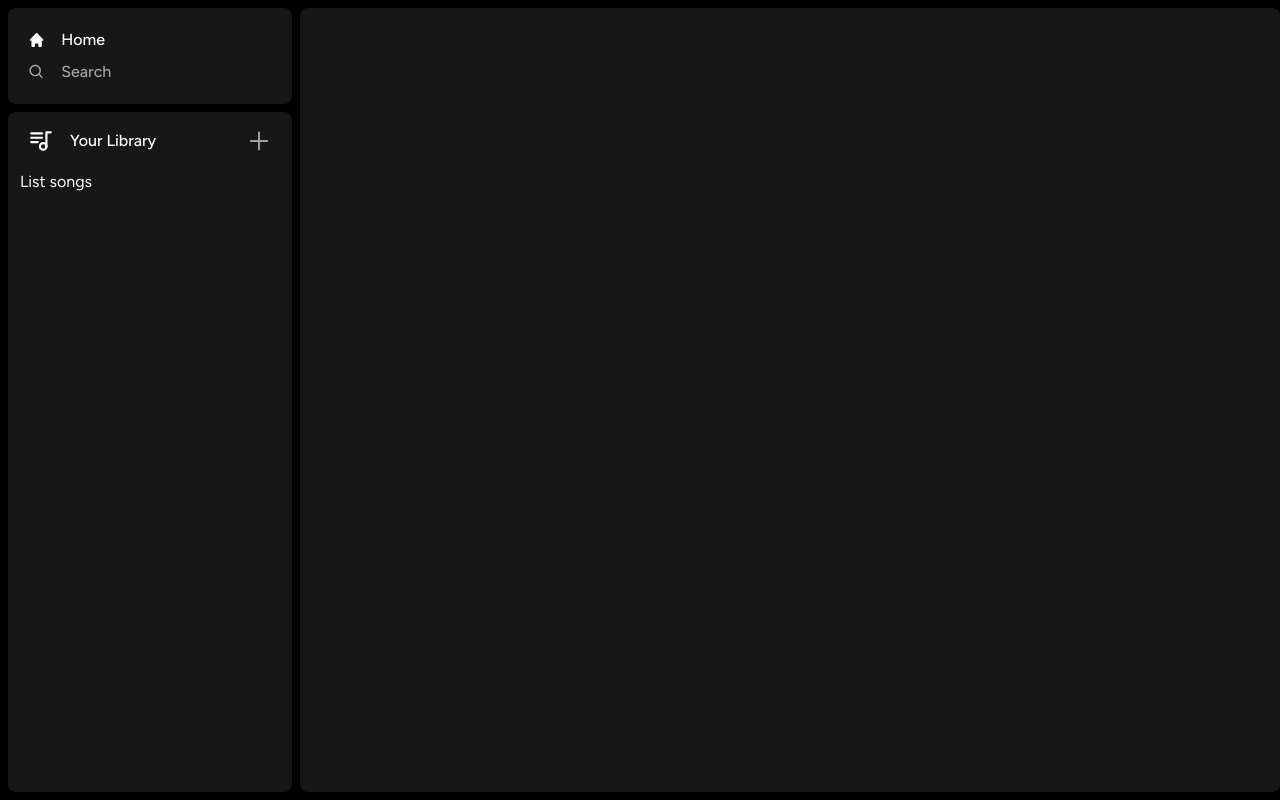
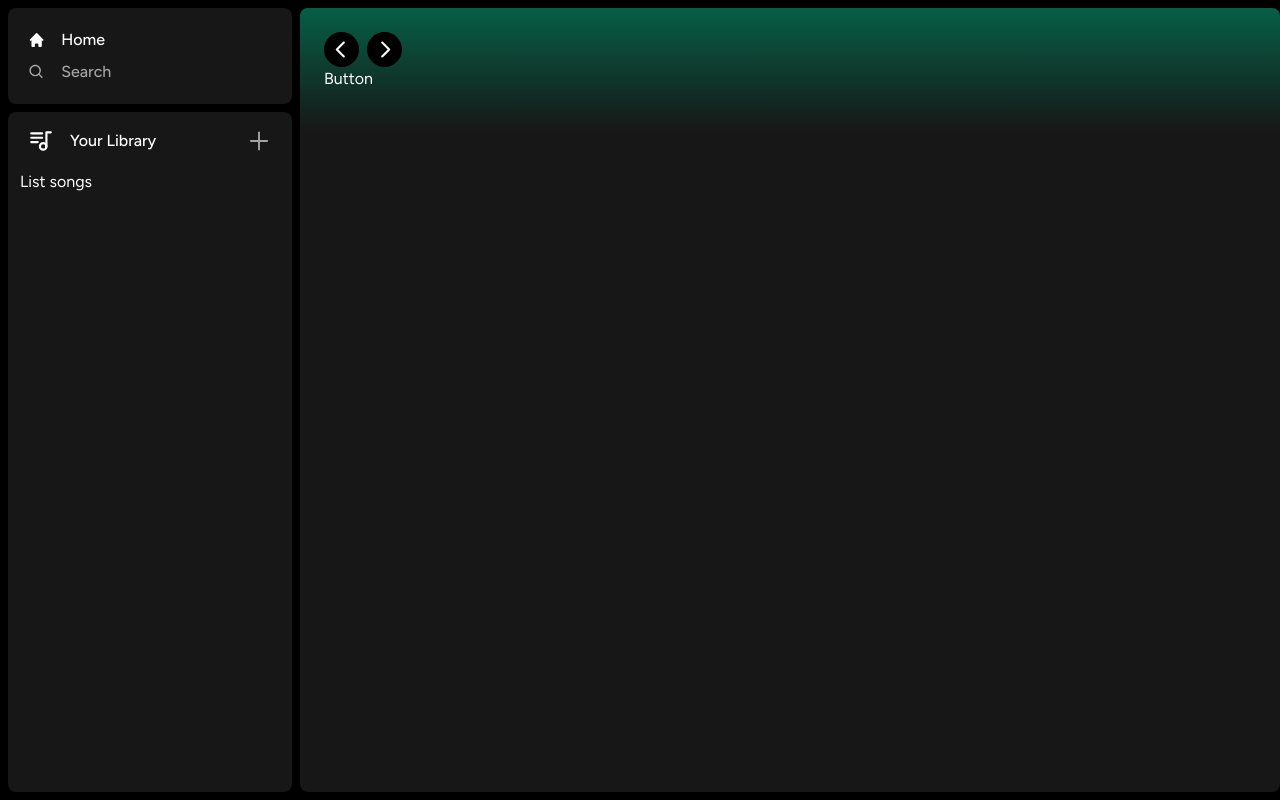
Before and after one commit to edixon-javier/Spotify-Clone, a Next.js app: page / in a window 1280 px wide. Built offline with nearby package versions, Linux system fonts and the light colour scheme.

Commit message:
Problema heder content

```diff
--- /dev/null
+++ b/components/Button.tsx
@@ -0,0 +1,9 @@
+import React from 'react'
+
+function Button() {
+  return (
+    <div>Button</div>
+  )
+}
+
+export default Button
--- a/components/Header.tsx
+++ b/components/Header.tsx
@@ -1,5 +1,11 @@
-import { useRouter } from "next/router";
+"use client";
+import { useRouter } from "next/navigation";
 import React from "react";
+import { twMerge } from "tailwind-merge";
+import { RxCaretLeft, RxCaretRight } from "react-icons/rx";
+import { HiHome } from "react-icons/hi";
+import { BiSearch } from "react-icons/bi";
+import Button from "./Button";
 
 interface HeaderProps {
   children: React.ReactNode;
@@ -7,9 +13,48 @@ interface HeaderProps {
 }
 
 const Header: React.FC<HeaderProps> = ({ children, className }) => {
-  const routes = useRouter();
+  const router = useRouter();
   const handleLogout = () => {};
-  return <div>{children}</div>;
+  return (
+    <div
+      className={twMerge(
+        `h-fit bg-gradient-to-b from-emerald-800 p-6`,
+        className
+      )}
+    >
+      <div className="w-full mb-4 items-center justify-between">
+        <div className="hidden md:flex gap-x-2 items-center">
+          <button
+            onClick={() => router.back()}
+            className="rounded-full bg-black flex items-center justify-center hover:opacity-75 transition"
+          >
+            <RxCaretLeft size={35} className="text-white" />
+          </button>
+          <button
+            onClick={() => router.forward()}
+            className="rounded-full bg-black flex items-center justify-center hover:opacity-75 transition"
+          >
+            <RxCaretRight size={35} className="text-white" />
+          </button>
+        </div>
+        <div className="flex md:hidden gap-x-2 items-center">
+          <button className="rounded-full p-2 bg-white flex items-center justify-center hover:opacity-75 transition">
+            <HiHome className="text-black" size={20} />
+          </button>
+          <button className="rounded-full p-2 bg-white flex items-center justify-center hover:opacity-75 transition">
+            <BiSearch className="text-black" size={20} />
+          </button>
+        </div>
+        <div className="flex justify-between items-center gap-x-4">
+          <>
+            <div>
+              <Button />
+            </div>
+          </>
+        </div>
+      </div>
+    </div>
+  );
 };
 
 export default Header;
```
